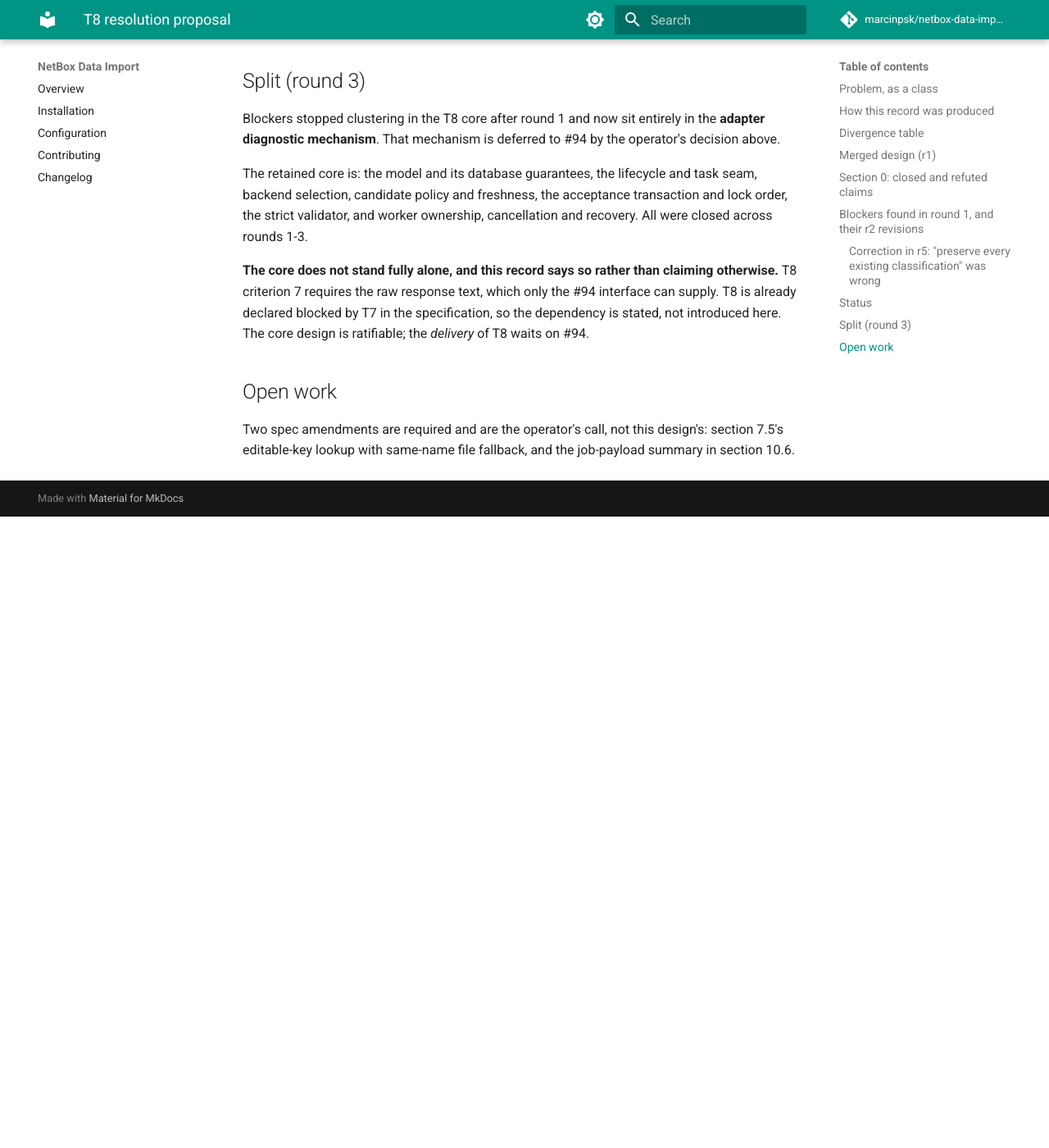
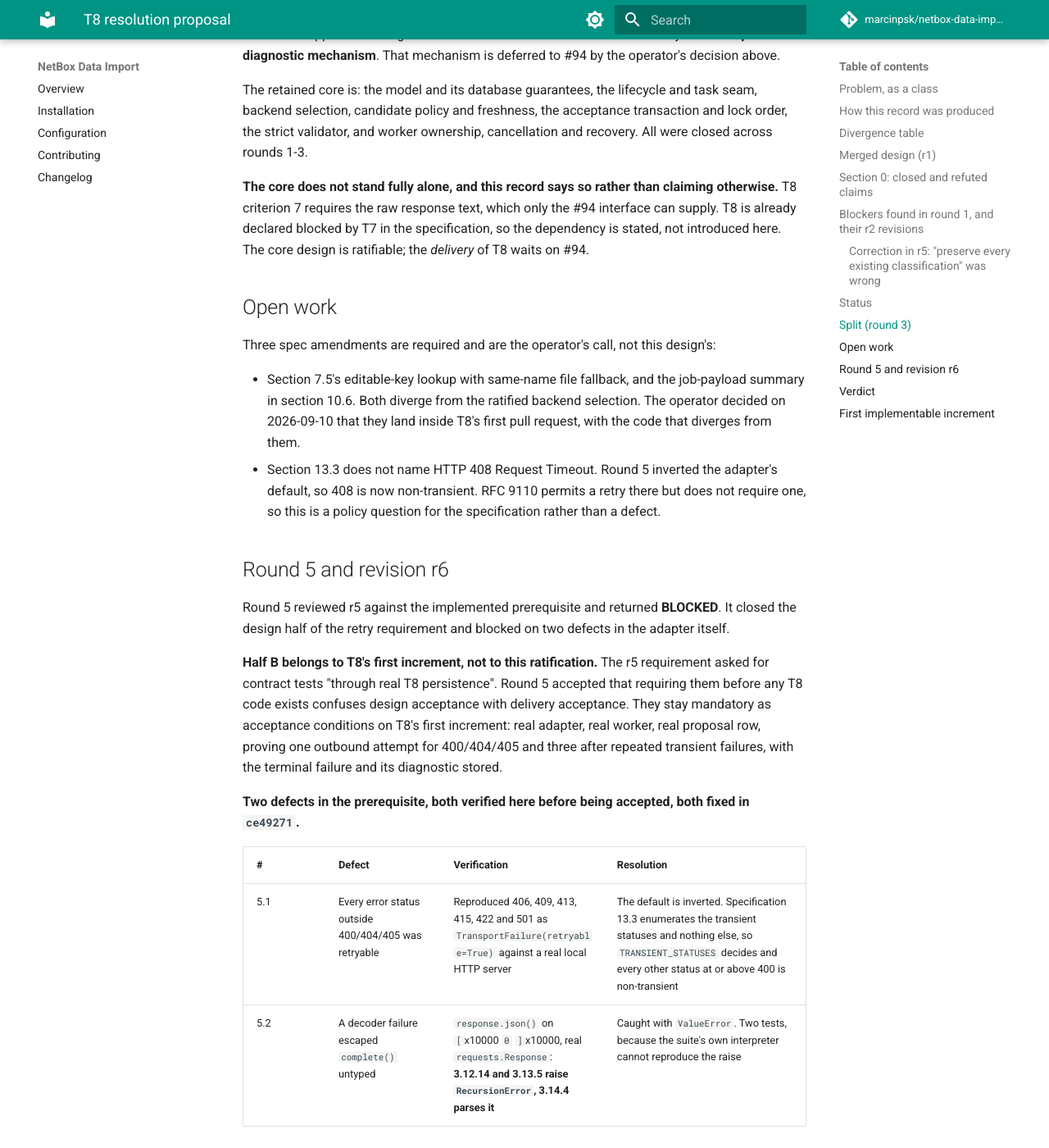
Before and after one commit to marcinpsk/netbox-data-import-plugin, an MkDocs documentation site: the page built from docs/design/t8-resolution-proposal.md, in a window 1280 px wide and 1400 px high, scrolled down 7482 px. Shown: the whole window at 82% size. Built offline with MkDocs 1.6.1 and Material for MkDocs 9.7.7, drawn with Linux system fonts in a browser that asks for light colours; comment, search, counter and statistics services are not loaded; before the commit the page ends 8112 px from its top, so only the background shows below that; some of the changed text lies outside the part shown.

Commit message:
docs(design): ratify T8 at round 5, and record what the prerequisite had to fix
Round 5 reviewed r5 against the adapter that r5's closure condition asked for. It
returned BLOCKED on two defects in that adapter, both verified here before being
accepted, and both fixed in `ce49271`: every error status outside 400, 404 and
405 was retryable, and a decoder failure could leave `complete()` untyped. The
protocol treats those as code fixes rather than a counted design round, so a
code-fix review closed them and a further round closed the independence
objection with the record in scope.

Verdict: RATIFY, revision r5 core, prerequisite at ce49271.

The record keeps the reasoning on independence, because it decides how this
protocol reads its own rule: a retained core may depend on an established
implementation, or an ordinary dependency on NetBox or the database would defeat
every ratification. What the rule forbids is ratifying on a mechanism nobody has
built. The r5 text calling the adapter deferred is superseded.

Two facts recorded for whoever reads this next. The decoder defect is real on
Python 3.12 and 3.13 and absent on 3.14, so the local test container cannot
reproduce it and CI, which pins 3.12, can. And specification 13.3 does not name
HTTP 408, which the inverted default now makes non-transient; that joins 7.5 and
10.6 as an amendment for the operator.

Also names the first implementable increment and its acceptance conditions.

```diff
--- a/docs/design/t8-resolution-proposal.md
+++ b/docs/design/t8-resolution-proposal.md
@@ -3,7 +3,7 @@
 
 # T8 Resolution Proposal: design record
 
-Revision r5 (merged, after adversarial rounds 1-4). Split: the adapter diagnostic mechanism is deferred to #94. Scope: issue #95, the 13 acceptance criteria of ticket T8. Design only; no
+Revision r6 (RATIFIED at round 5, after adversarial rounds 1-5). The adapter diagnostic mechanism was split to #94 and is now an implemented prerequisite, not a deferral. Scope: issue #95, the 13 acceptance criteria of ticket T8. Design only; no T8
 production code exists yet.
 
 ## Problem, as a class
@@ -176,11 +176,7 @@
 
 ## Status
 
-**Blocked on one item.** Round 4 returned a split verdict on Scope A with the setting predicate and
-the diagnostic-carriage split CLOSED, and the retry-classification contract NOT-CLOSED. r5 revises
-that requirement per the stated closure condition. Under this skill's rules a split core gets one
-counted verdict round, so this is reported blocked rather than re-split; one further round against r5
-would settle it.
+**RATIFIED.** See "Round 5 and revision r6" below for the verdict and its scope.
 
 ## Split (round 3)
 
@@ -198,5 +194,76 @@
 
 ## Open work
 
-Two spec amendments are required and are the operator's call, not this design's: section 7.5's
-editable-key lookup with same-name file fallback, and the job-payload summary in section 10.6.
+Three spec amendments are required and are the operator's call, not this design's:
+
+- Section 7.5's editable-key lookup with same-name file fallback, and the job-payload summary in
+  section 10.6. Both diverge from the ratified backend selection. The operator decided on
+  2026-09-10 that they land inside T8's first pull request, with the code that diverges from them.
+- Section 13.3 does not name HTTP 408 Request Timeout. Round 5 inverted the adapter's default, so
+  408 is now non-transient. RFC 9110 permits a retry there but does not require one, so this is a
+  policy question for the specification rather than a defect.
+
+## Round 5 and revision r6
+
+Round 5 reviewed r5 against the implemented prerequisite and returned **BLOCKED**. It closed the
+design half of the retry requirement and blocked on two defects in the adapter itself.
+
+**Half B belongs to T8's first increment, not to this ratification.** The r5 requirement asked for
+contract tests "through real T8 persistence". Round 5 accepted that requiring them before any T8 code
+exists confuses design acceptance with delivery acceptance. They stay mandatory as acceptance
+conditions on T8's first increment: real adapter, real worker, real proposal row, proving one outbound
+attempt for 400/404/405 and three after repeated transient failures, with the terminal failure and its
+diagnostic stored.
+
+**Two defects in the prerequisite, both verified here before being accepted, both fixed in `ce49271`.**
+
+| # | Defect | Verification | Resolution |
+| --- | --- | --- | --- |
+| 5.1 | Every error status outside 400/404/405 was retryable | Reproduced 406, 409, 413, 415, 422 and 501 as `TransportFailure(retryable=True)` against a real local HTTP server | The default is inverted. Specification 13.3 enumerates the transient statuses and nothing else, so `TRANSIENT_STATUSES` decides and every other status at or above 400 is non-transient |
+| 5.2 | A decoder failure escaped `complete()` untyped | `response.json()` on `[`x10000 `0` `]`x10000, real `requests.Response`: **3.12.14 and 3.13.5 raise `RecursionError`, 3.14.4 parses it** | Caught with `ValueError`. Two tests, because the suite's own interpreter cannot reproduce the raise |
+
+5.2 carries a trap worth stating plainly: `requires-python` is `>=3.12.0`, so the defect is real on
+supported deployments, but the NetBox image the suite runs in ships Python 3.14.4, where CPython's
+decoder no longer recurses. An end-to-end test of that input alone would be an assertion incapable of
+failing. The guard that can fail on any interpreter drives the real `_read` with a `requests.Response`
+subclass whose `json()` raises, and removing `RecursionError` from the catch fails it.
+
+The unused-constant finding closed as a side effect of 5.1: `NON_TRANSIENT_STATUSES` is deleted, and
+specification 13.3's transient list now has one declaration that both `_read` and the test read.
+
+**New open question for the specification.** 13.3 does not name HTTP 408 Request Timeout. Under the
+inverted default it is now non-transient. That is the operator's call, not this design's.
+
+## Verdict
+
+`RATIFY — revision r5 core, prerequisite at ce49271`, returned after findings 5.1, 5.2 and the
+unused-constant finding closed against that commit and the independence objection was re-answered
+with the record in scope.
+
+The reviewer's reasoning on independence is recorded because it decides how this protocol treats a
+prerequisite: the rule that a retained core must stand "without the deferred mechanism" permits
+dependencies on established implementations, or an ordinary dependency on NetBox or the database
+would defeat every ratification. The adapter is still a correctness dependency of T8. Its required
+function is no longer deferred, because it is built, reviewed and lands first. The r5 text calling
+that mechanism "deferred", at lines 194-197, describes the state before ce49271 and is superseded.
+
+Ratification is not a claim that T8 passes its acceptance tests. It must still prove failure
+persistence through this interface.
+
+## First implementable increment
+
+The `ResolutionProposal` model, a hand-written migration, and the transition service.
+
+Observable acceptance conditions:
+
+- The five statuses and the edge table, each edge enforced by a conditional `UPDATE` whose rowcount
+  is the refusal.
+- The partial unique index refuses a second active row for one key.
+- Check constraints refuse a half-attributed decision, a `no_match` carrying a selection, and a
+  terminal row with no content.
+- `field_key_digest` is populated on write.
+- The migration depends on `("extras", "0001_initial")`, so the oldest job in the test matrix does
+  not error at setup.
+
+Carried into that increment, per the operator on 2026-09-10: the specification amendments to 7.5 and
+10.6, so the sections and the code that diverges from them change together.
```
